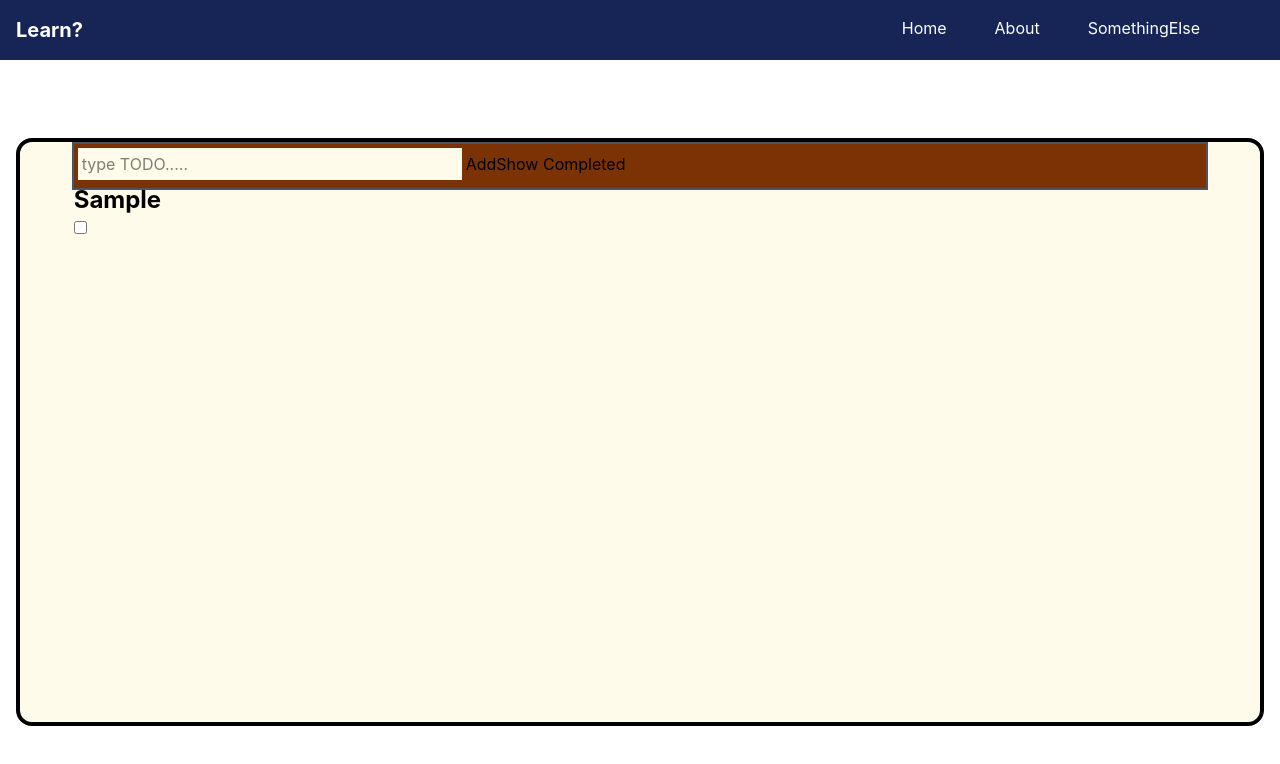
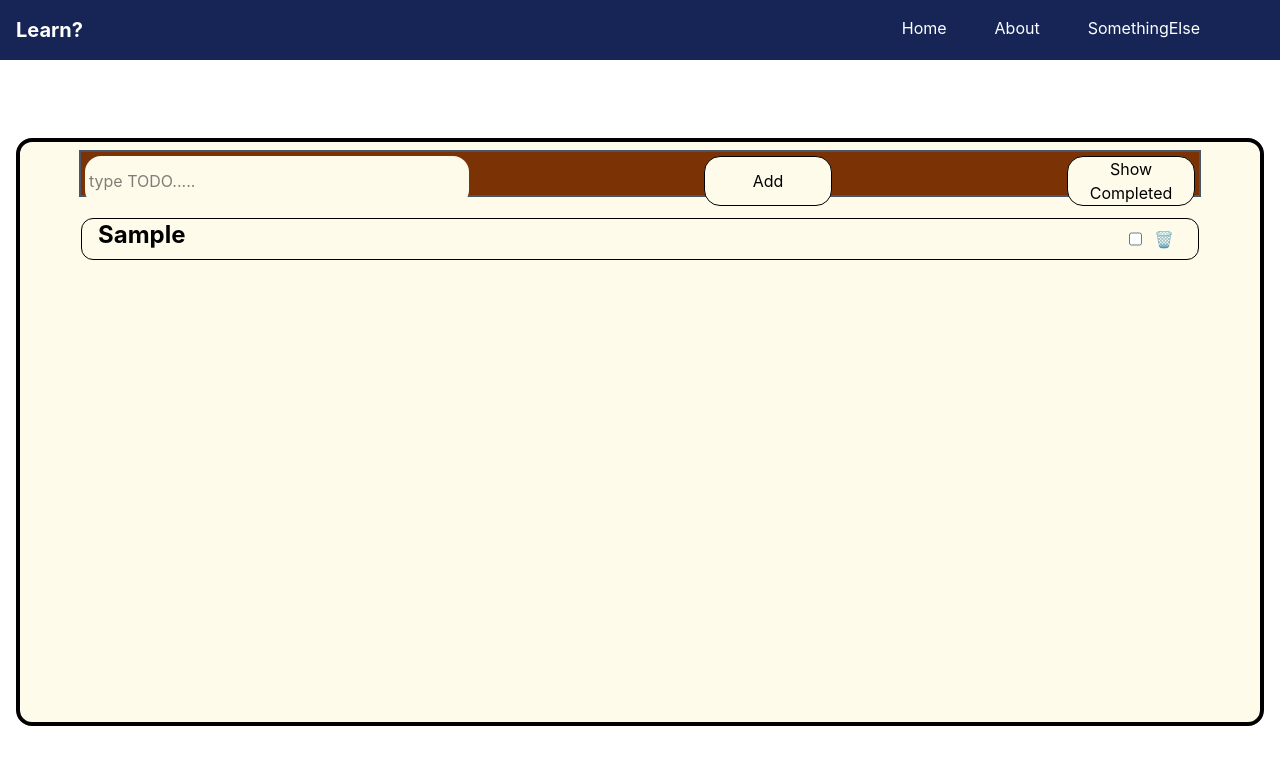
Before and after one commit to Abhi-431/react-mini-apps, a React (Vite) app: page /todo in a window 1280 px wide. Both pictures are taken after typing "Sample" into the empty fields and a click on the button "Add". Shown: the top 764 px of the page. Built offline with nearby package versions, Linux system fonts and the light colour scheme.

Commit message:
feat :fix all the css in the todo app .

```diff
--- a/src/Pages/TodoList.jsx
+++ b/src/Pages/TodoList.jsx
@@ -25,6 +25,8 @@ const TodoList = () => {
     todo.id === id ? { ...todo, state: !todo.state } : todo
   ))
    }
+
+
   const toggleShowCompleted = (e) => {
     e.preventDefault()
     setShowCompleted(!showCompleted)
@@ -36,21 +38,23 @@ const TodoList = () => {
 
 
   return (
-    <div className='w-full h-screen relative pt-16 flex items-center justify-center'>
+    <div className='w-full h-screen relative pt-16 flex items-center  justify-center'>
       <Navbar className='sticky top-0 z-50'/>
-      <div className=' w-full h-4/5 m-4 flex rounded-2xl bg-amber-50 justify-center  border-4'>
-      <div className='w-11/12 border-2 bg-amber-900 border-gray-600 h-1/12'>
-      <form onSubmit={addTodo}>
-        <input className='bg-amber-50 p-1 w-sm m-1'
+      <div className=' w-full h-4/5 m-4 p-2 flex rounded-2xl bg-amber-50 justify-center  border-4'>
+      <div className='w-11/12  border-2 justify-between bg-amber-900 border-gray-600 h-1/12'>
+      <form className='flex justify-between' onSubmit={addTodo}>
+        <input className='overflow-hidden rounded-2xl bg-amber-50 p-1 w-sm m-1'
           value={item}
            placeholder='type TODO.....'
            type="text"
            onChange={(e)=>setItem(e.target.value)}/>
-        <button type='submit'>Add</button>
-         <button type='button' onClick={toggleShowCompleted}>
+        <button className='border w-32 rounded-2xl bg-amber-50 m-1'type='submit'>Add</button>
+         <button  className='border rounded-2xl bg-amber-50 w-32 m-1' type='button' onClick={toggleShowCompleted}>
               {showCompleted ? 'Show All' : 'Show Completed'}
             </button>
-       <ul>
+
+      </form>
+       <ul className='space-y-2 pt-2'>
 
             {displayedTodos.map((val) => (
                 <TODO
@@ -62,14 +66,9 @@ const TodoList = () => {
             ))
         }
       </ul>
-      </form>
-
     </div>
-
-
-
-      </div>
-    </div>
+  </div>
+</div>
   )
 }
 
--- a/src/componants/TODO.jsx
+++ b/src/componants/TODO.jsx
@@ -1,14 +1,32 @@
-import React from 'react'
+import React, { useState } from 'react'
 
 const TODO = (props) => {
+  const [expanded,setExpended]=useState(false)
+  const isLong=props.text.length>20
+  const displaytext=isLong&&!expanded?
+  props.text.slice(0,30)+"..."
+  :props.text
   return (
-    <div>
-      <h1 className='text-2xl font-bold'>{props.text}</h1>
-      <input
+    <div className='overflow-hidden border flex justify-between ps-4 pr-4 border-b-black rounded-xl'>
+      <h1 className='text-2xl font-bold pr-4'>
+        {displaytext}
+        {isLong && (
+          <button
+            type='button'
+            className='text-sm text-blue-600 ml-1'
+            onClick={() => setExpended(!expanded)}
+          >
+            {expanded ? 'less' : 'more'}
+          </button>
+        )}</h1>
+      <div className='space-x-3 p-2 flex'>
+        <input
         type="checkbox"
         checked={props.state}
         onChange={() => props.onToggle(props.id)}
       />
+      <p className='cursor-pointer'>🗑️</p>
+      </div>
     </div>
   )
 }
```
Also changed, not shown: src/assets/bin.png (added), src/assets/image.png (added).
